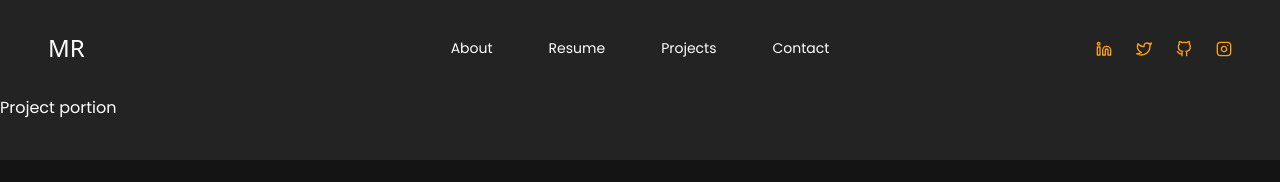
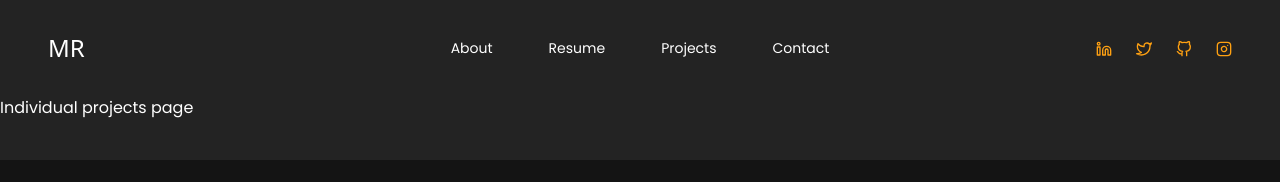
Before and after one commit to muhkyle17/portfolio-website, a Next.js app: page /projects/1 in a window 1280 px wide. Shown: the top 182 px of the page. Built offline with nearby package versions, Linux system fonts and the light colour scheme; a web font is replaced by a local one.

Commit message:
Initialize projects page and import it on individual projects page

```diff
--- /dev/null
+++ b/components/projects/Project.js
@@ -0,0 +1,9 @@
+const Project = () => {
+  return (
+    <div>
+      <p>Individual projects page</p>
+    </div>
+  )
+}
+
+export default Project
--- a/pages/projects/[id].js
+++ b/pages/projects/[id].js
@@ -3,6 +3,7 @@ import Head from 'next/head'
 
 import Header from '../../components/common/Header'
 import Footer from '../../components/common/Footer'
+import Project from '../../components/projects/Project'
 
 const project = () => {
   const router = useRouter()
@@ -17,7 +18,9 @@ const project = () => {
 
       <div className='relative'>
         <Header />
-        <div className='mt-24 mb-10'>Project portion</div>
+        <div className='mt-24 mb-10'>
+          <Project />
+        </div>
         <Footer />
       </div>
     </>
```
